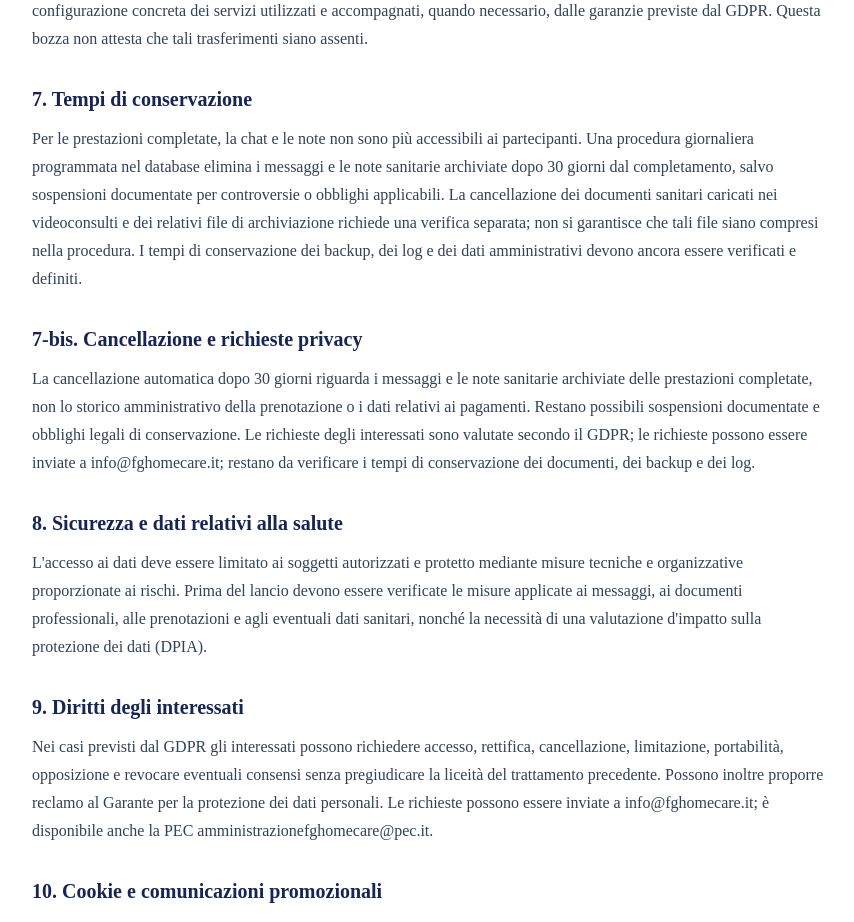
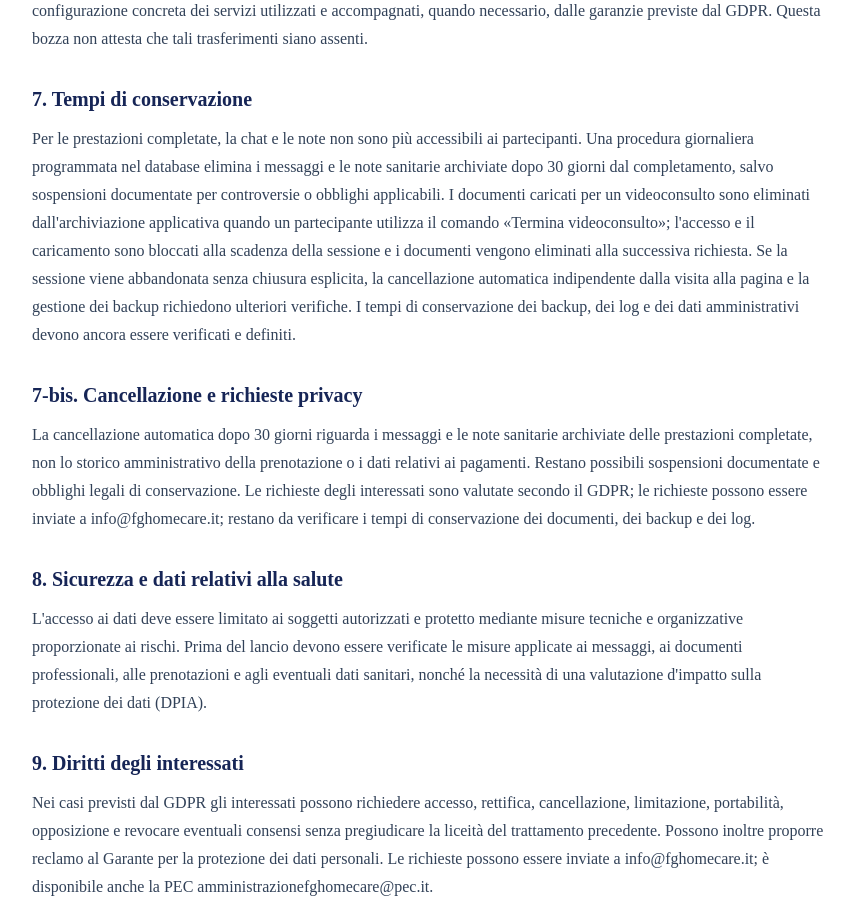
Before and after one commit to Francescogenovese9-oss/fg-home-care, a Next.js app: page /privacy in a window 1280 px wide. Shown: the part 1900-2822 px from the top of the page, without its empty margins (208-1062 px from the left). Built offline with nearby package versions, Linux system fonts and the light colour scheme; no server answers.

Commit message:
Document verified videoconsult document deletion behavior without overstating automatic cleanup

```diff
--- a/app/privacy/page.tsx
+++ b/app/privacy/page.tsx
@@ -10,7 +10,7 @@ const sections = [
   { title: "4. Professionisti e autonomia", text: "I professionisti possono trattare dati personali nell'ambito della prestazione resa. I rispettivi ruoli privacy (titolari autonomi, contitolari o responsabili, a seconda delle attività concrete) dovranno essere definiti sulla base dei flussi effettivi e degli accordi applicabili; non sono determinati automaticamente dalla sola presenza del professionista sulla piattaforma." },
   { title: "5. Fornitori e destinatari", text: "Il codice della piattaforma prevede l'utilizzo di Supabase (autenticazione, database e archiviazione), Vercel (hosting), Stripe (pagamenti e abbonamenti), Brevo (email transazionali), Whereby (stanze per videoconsulti) e OpenRouter (assistenza automatizzata con intelligenza artificiale, se configurata). L'assistenza AI può inviare al servizio esterno il testo libero inserito dall'utente per elaborare un suggerimento orientativo; è necessario verificare la configurazione effettiva e le condizioni di trattamento prima dell'attivazione con dati sanitari. I dati delle prenotazioni sono condivisi con il professionista interessato nei limiti necessari. L'accesso ai dati da parte di fornitori e soggetti autorizzati è disciplinato dai rispettivi ruoli e accordi applicabili." },
   { title: "6. Trasferimenti internazionali", text: "Eventuali trasferimenti di dati personali al di fuori dello Spazio economico europeo dovranno essere verificati in base alla configurazione concreta dei servizi utilizzati e accompagnati, quando necessario, dalle garanzie previste dal GDPR. Questa bozza non attesta che tali trasferimenti siano assenti." },
-  { title: "7. Tempi di conservazione", text: "Per le prestazioni completate, la chat e le note non sono più accessibili ai partecipanti. Una procedura giornaliera programmata nel database elimina i messaggi e le note sanitarie archiviate dopo 30 giorni dal completamento, salvo sospensioni documentate per controversie o obblighi applicabili. La cancellazione dei documenti sanitari caricati nei videoconsulti e dei relativi file di archiviazione richiede una verifica separata; non si garantisce che tali file siano compresi nella procedura. I tempi di conservazione dei backup, dei log e dei dati amministrativi devono ancora essere verificati e definiti." },
+  { title: "7. Tempi di conservazione", text: "Per le prestazioni completate, la chat e le note non sono più accessibili ai partecipanti. Una procedura giornaliera programmata nel database elimina i messaggi e le note sanitarie archiviate dopo 30 giorni dal completamento, salvo sospensioni documentate per controversie o obblighi applicabili. I documenti caricati per un videoconsulto sono eliminati dall'archiviazione applicativa quando un partecipante utilizza il comando «Termina videoconsulto»; l'accesso e il caricamento sono bloccati alla scadenza della sessione e i documenti vengono eliminati alla successiva richiesta. Se la sessione viene abbandonata senza chiusura esplicita, la cancellazione automatica indipendente dalla visita alla pagina e la gestione dei backup richiedono ulteriori verifiche. I tempi di conservazione dei backup, dei log e dei dati amministrativi devono ancora essere verificati e definiti." },
   { title: "7-bis. Cancellazione e richieste privacy", text: "La cancellazione automatica dopo 30 giorni riguarda i messaggi e le note sanitarie archiviate delle prestazioni completate, non lo storico amministrativo della prenotazione o i dati relativi ai pagamenti. Restano possibili sospensioni documentate e obblighi legali di conservazione. Le richieste degli interessati sono valutate secondo il GDPR; le richieste possono essere inviate a info@fghomecare.it; restano da verificare i tempi di conservazione dei documenti, dei backup e dei log." },
   { title: "8. Sicurezza e dati relativi alla salute", text: "L'accesso ai dati deve essere limitato ai soggetti autorizzati e protetto mediante misure tecniche e organizzative proporzionate ai rischi. Prima del lancio devono essere verificate le misure applicate ai messaggi, ai documenti professionali, alle prenotazioni e agli eventuali dati sanitari, nonché la necessità di una valutazione d'impatto sulla protezione dei dati (DPIA)." },
   { title: "9. Diritti degli interessati", text: "Nei casi previsti dal GDPR gli interessati possono richiedere accesso, rettifica, cancellazione, limitazione, portabilità, opposizione e revocare eventuali consensi senza pregiudicare la liceità del trattamento precedente. Possono inoltre proporre reclamo al Garante per la protezione dei dati personali. Le richieste possono essere inviate a info@fghomecare.it; è disponibile anche la PEC amministrazionefghomecare@pec.it." },
```
